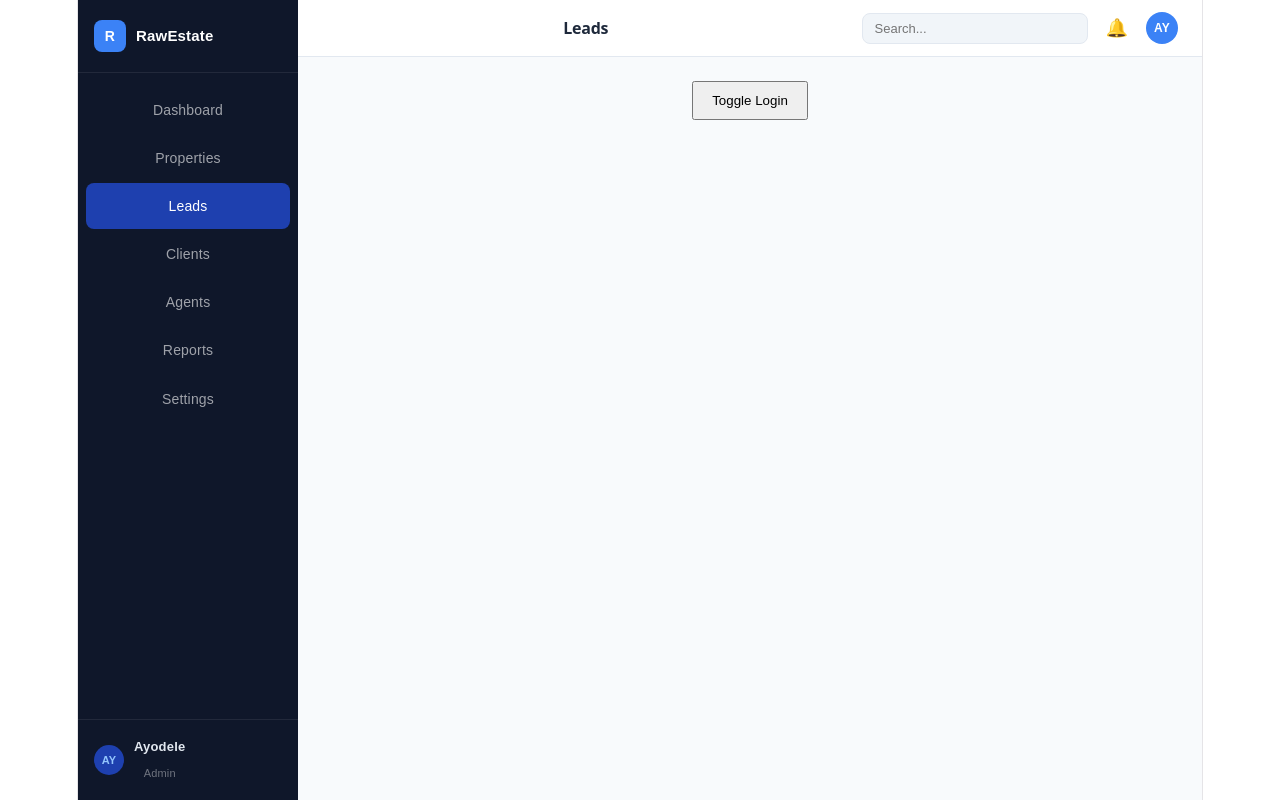
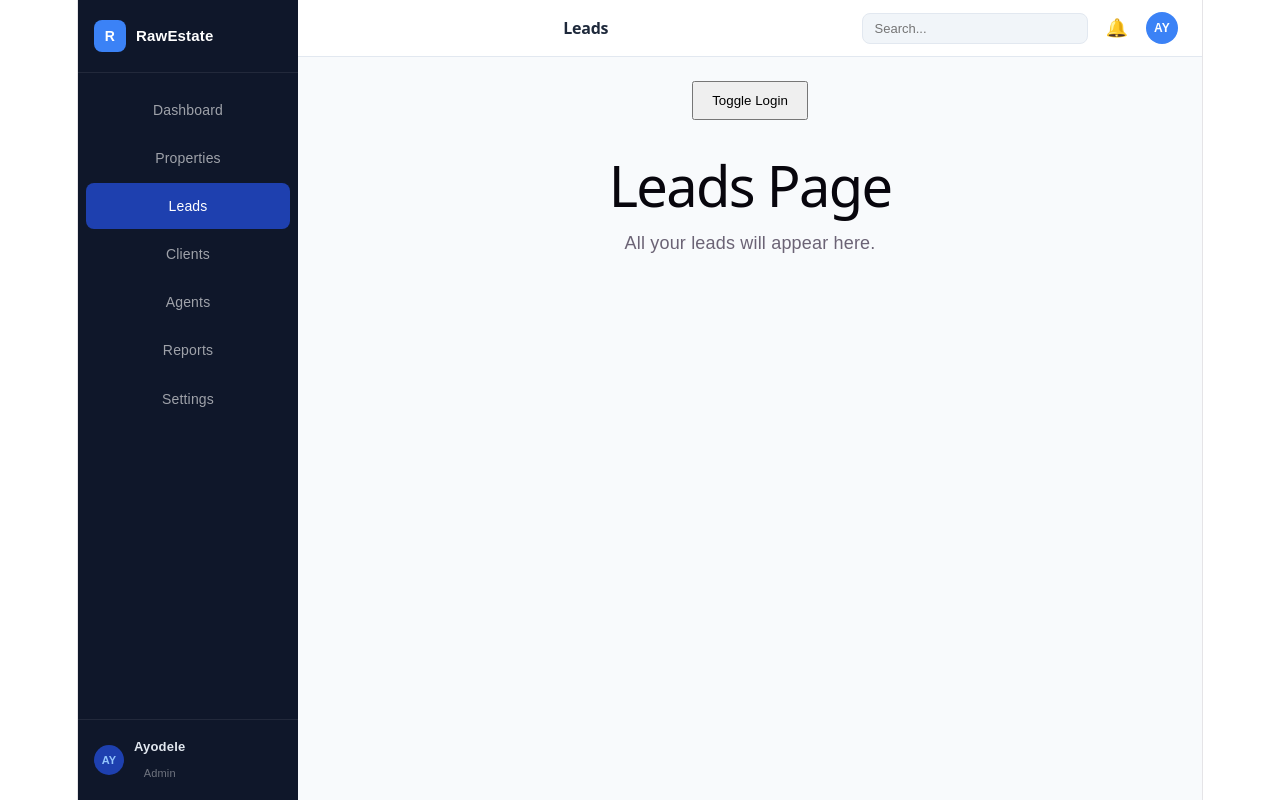
Before and after one commit to melchizedek2991/rawestate-crm, a React (Vite) app: page / in a window 1280 px wide. Both pictures are taken after a click on the element "Leads". Built offline with nearby package versions, Linux system fonts and the light colour scheme.

Commit message:
Add conditional rendering and initial page components

```diff
--- a/src/layouts/AppLayout.jsx
+++ b/src/layouts/AppLayout.jsx
@@ -4,6 +4,7 @@ import Sidebar from "../components/Sidebar";
 import Topbar from "../components/Topbar";
 import Dashboard from "../pages/Dashboard";
 import Properties from "../pages/Properties";
+import Leads from "../pages/Leads";
 
 function AppLayout() {
 
@@ -49,6 +50,7 @@ function AppLayout() {
 
             {activeItem === "Dashboard" && <Dashboard />}
             {activeItem === "Properties" && <Properties />}
+            {activeItem === "Leads" && <Leads />}
 
         </main>
       </div>
--- /dev/null
+++ b/src/pages/Leads.jsx
@@ -0,0 +1,13 @@
+function Leads() {
+  return (
+    <div>
+      <h1>Leads Page</h1>
+
+      <p>
+        All your leads will appear here.
+      </p>
+    </div>
+  );
+}
+
+export default Leads;
```
